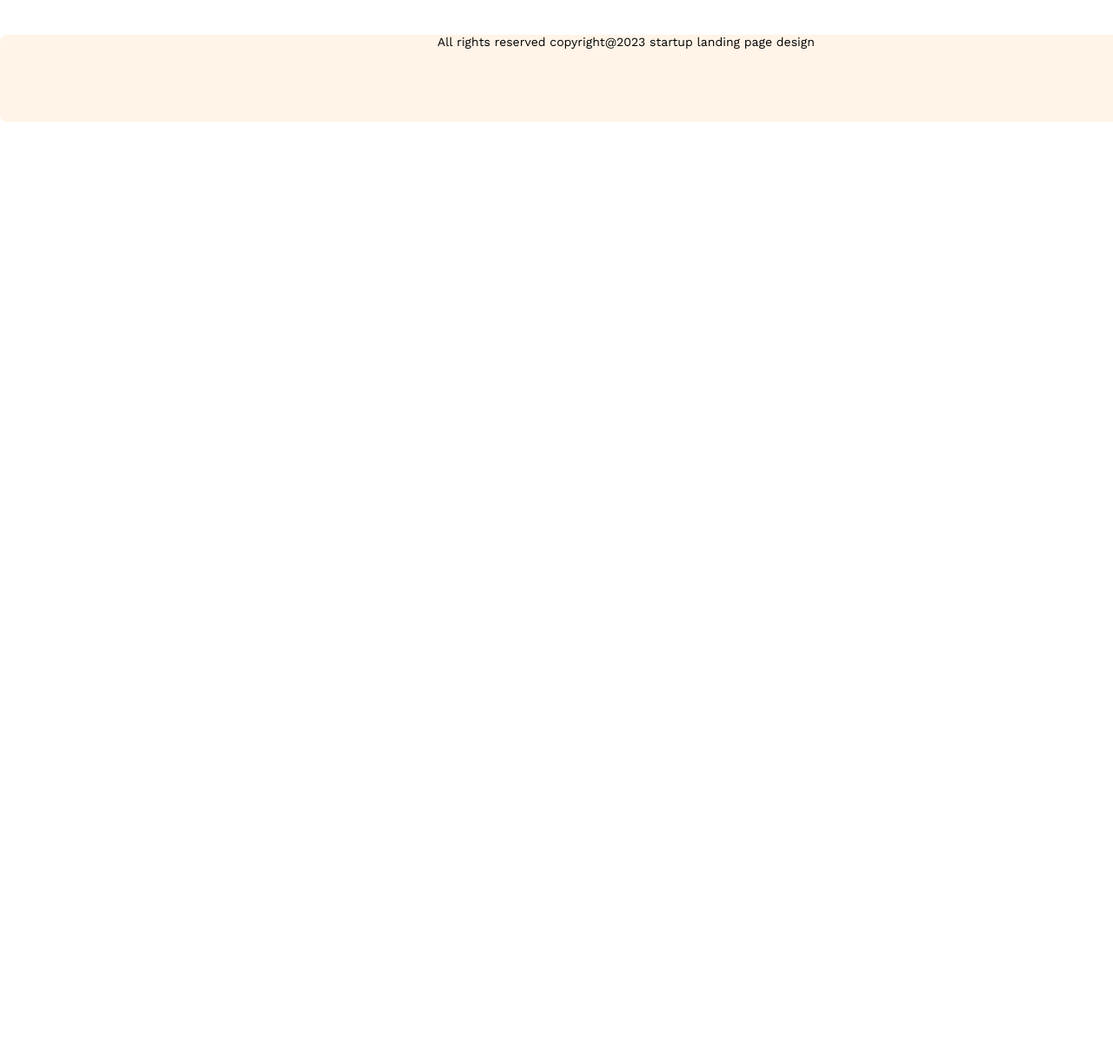
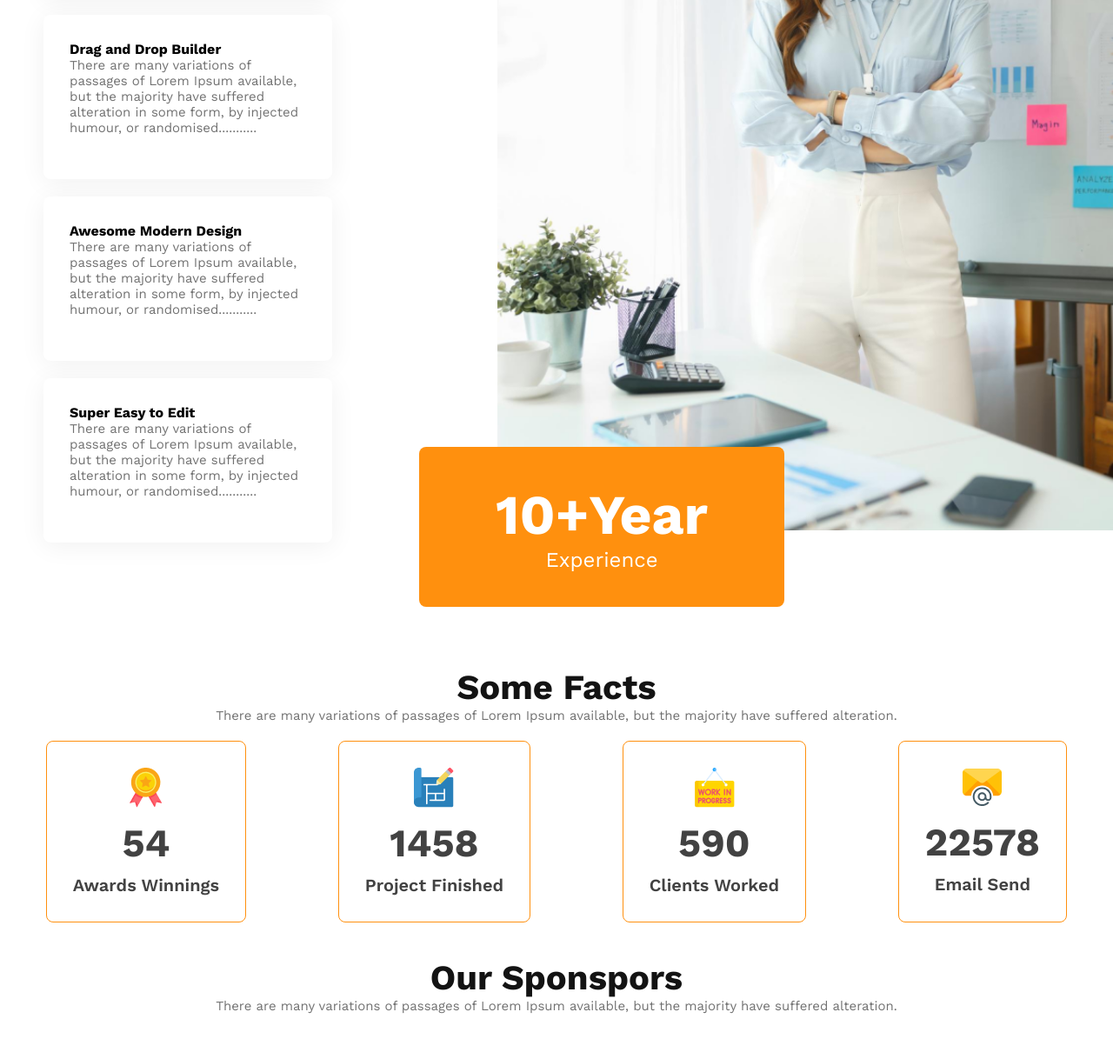
Before and after one commit to tasfiameher/G3-Arcgitect-Website, a plain HTML site: page index.html in a window 1280 px wide. Shown: the part 2132-3342 px from the top of the page at 87% size. Before the commit the page ends 2272 px from the top, so only its background shows below. Drawn offline with nearby package versions, Linux system fonts and the light colour scheme; a web font is replaced by a local one.

Commit message:
make the feature section responsiev

```diff
--- a/css/style.css
+++ b/css/style.css
@@ -174,8 +174,57 @@ main {
     width: 165px;
 }
 
+
+
+/* features styles */
+.features {
+    margin-top: 130px;
+    margin-left: 50px;
+    display: flex;
+    gap: 100px;
+}
+
+.features .section-title {
+    border-left: 5px solid #FF900E;
+    padding-left: 20px;
+}
+
+.feature-content .card {
+    padding: 30px;
+    margin-bottom: 20px;
+    border-radius: 8px;
+    background: #FFF;
+    box-shadow: 0px 4px 30px 0px rgba(0, 0, 0, 0.06);
+}
+
+.feature-img img {
+    height: 90%;
+    margin-left: 90px;
+}
+
+.ten-years-badge {
+    border-radius: 8px;
+    color: #FFF;
+    background-color: #FF900E;
+    text-align: center;
+    width: 340px;
+    padding: 40px;
+    position: relative;
+    bottom: 100px;
+}
+
+.ten-years-badge h3 {
+    font-size: 4rem;
+    margin: 0;
+}
+
+.ten-years-badge p {
+    font-size: 1.5rem;
+}
+
 /* footer styles */
 footer {
+    padding-top: 50px;
     width: 1440px;
     height: 100px;
     flex-shrink: 0;
@@ -195,8 +244,19 @@ footer {
     nav,
     .teams-container,
     .facts-card-container,
-    .sponsors-img-container {
+    .sponsors-img-container,
+    .features {
         flex-direction: column;
+    }
+
+    .feature-img img {
+        width: 90%;
+        margin-left: 0;
+    }
+
+    .ten-years-badge {
+        position: static;
+        max-width: 300px;
     }
 
     .teams-img-container {
@@ -223,7 +283,8 @@ footer {
 
     nav,
     .teams-container,
-    .sponsors-img-container {
+    .sponsors-img-container,
+    .features {
         flex-direction: column;
     }
 
--- a/index.html
+++ b/index.html
@@ -57,6 +57,53 @@
                 <button class="btn-primary">Explore More</button>
             </div>
         </section>
+        <!-- features section -->
+        <section class="features">
+            <div class="feature-content">
+                <h3 class="section-title">
+                    Features you will <br> love and enjoy
+                </h3>
+                <p class="text-light-gray">There are many variations of passages of Lorem Ipsum available, but the
+                    majority have suffered alteration in some form, by injected humour, or randomised words which don't
+                    look even</p>
+                <div class="card">
+                    <h4>Desktop & Mobile Version</h4>
+                    <p class="text-light-gray">
+                        There are many variations of passages of Lorem Ipsum available, but the majority have suffered
+                        alteration in some form, by injected humour, or randomised...........
+                    </p>
+                </div>
+                <div class="card">
+                    <h4>Drag and Drop Builder</h4>
+                    <p class="text-light-gray">
+                        There are many variations of passages of Lorem Ipsum available, but the majority have suffered
+                        alteration in some form, by injected humour, or randomised...........
+                    </p>
+                </div>
+                <div class="card">
+                    <h4>Awesome Modern Design</h4>
+                    <p class="text-light-gray">
+                        There are many variations of passages of Lorem Ipsum available, but the majority have suffered
+                        alteration in some form, by injected humour, or randomised...........
+                    </p>
+                </div>
+                <div class="card">
+                    <h4>Super Easy to Edit</h4>
+                    <p class="text-light-gray">
+                        There are many variations of passages of Lorem Ipsum available, but the majority have suffered
+                        alteration in some form, by injected humour, or randomised...........
+                    </p>
+                </div>
+            </div>
+            <div class="feature-img">
+                <img src="images/architect.png" alt="">
+                <div class="ten-years-badge">
+                    <h3>10+Year
+                    </h3>
+                    <p>Experience</p>
+                </div>
+            </div>
+        </section>
         <!-- facts section -->
         <section class="facts">
             <h3 class="section-title">Some Facts</h3>
```
